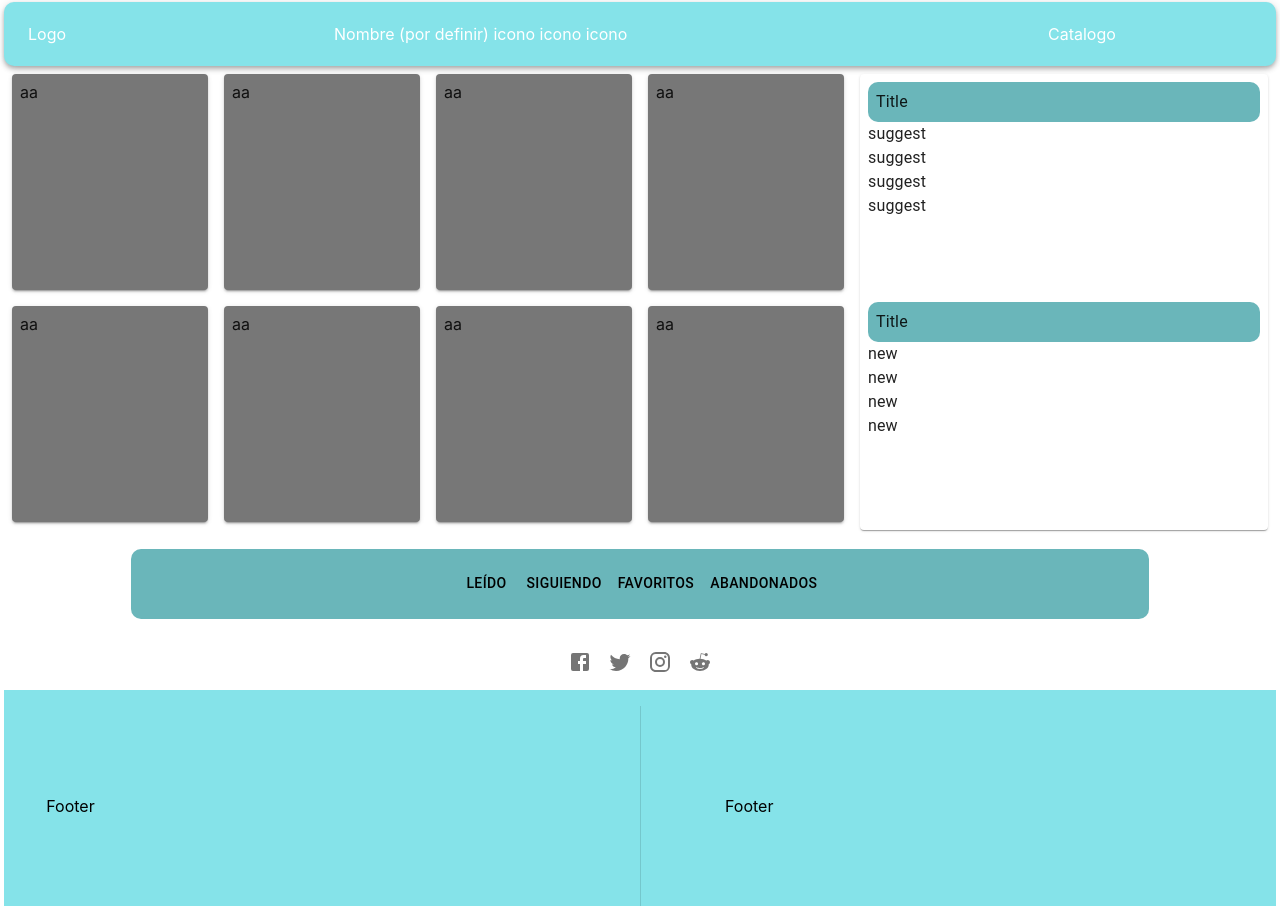
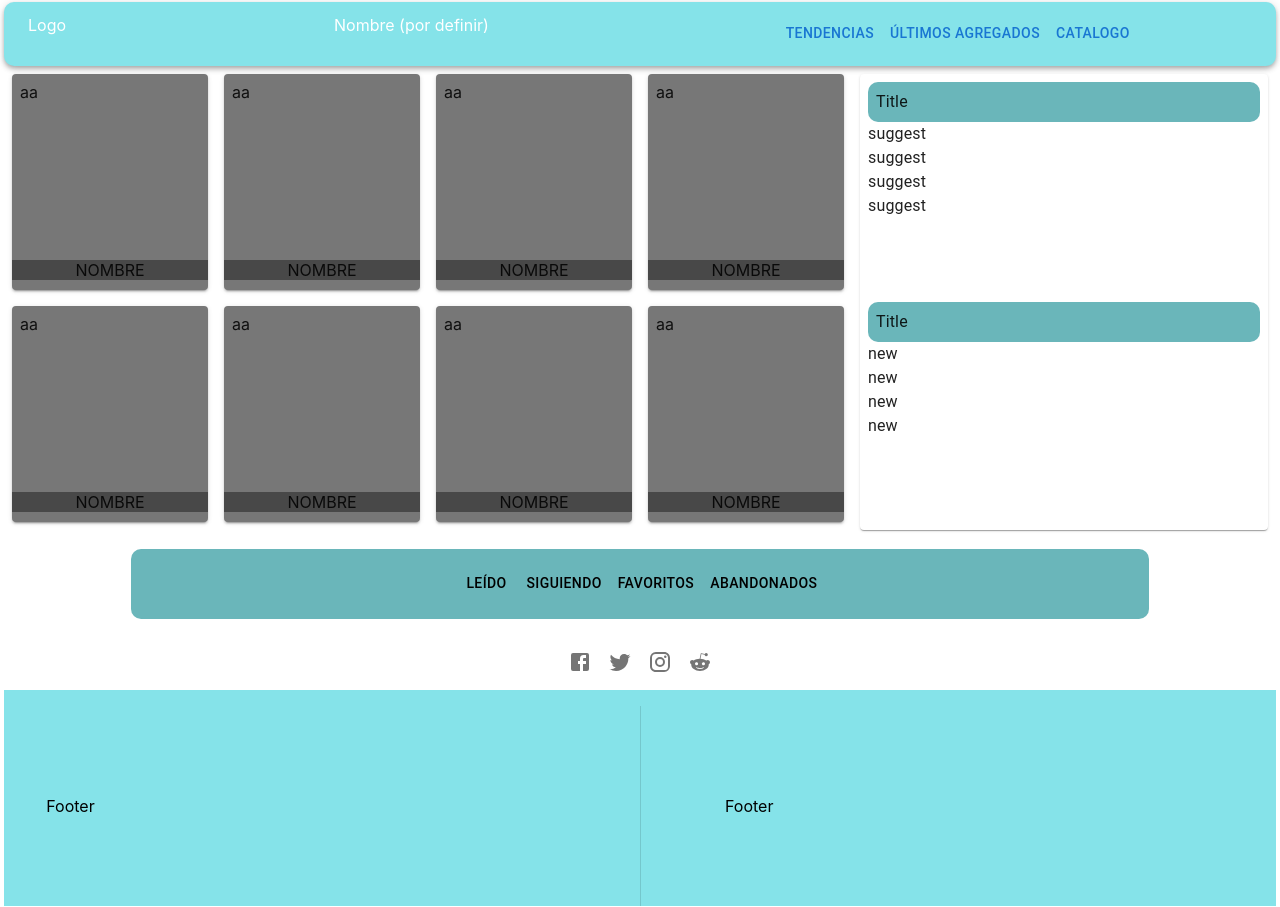
Before and after one commit to velasquezgalejandro/FirstProject, a React (Create React App) app: page / in a window 1280 px wide. Built offline with nearby package versions, Linux system fonts and the light colour scheme.

Commit message:
arreglos en navbar y organizacion de infotarget

```diff
--- a/src/Frontend/MainHelpers/Targets/InfoTarget.jsx
+++ b/src/Frontend/MainHelpers/Targets/InfoTarget.jsx
@@ -1,12 +1,22 @@
 import React from 'react';
 import Card from '@mui/material/Card';
+import Box from '@mui/material/Box';
 
 const InfoTarget = () => {
   return (
+    <Box
+      sx={{
+        width: '25%',
+        '& :hover': {
+          transform: 'translateY(-5px) scale(1.005) translateZ(0)',
+          boxShadow: '0 15px 24px rgba(0,0,0,0.11)',
+        },
+      }}
+    >
       <Card
         elevation={2}
         sx={{
-        width: '25%',
+          position: 'relative',
           height: '200px',
           bgcolor: '#777',
           p: 1,
@@ -14,7 +24,23 @@ const InfoTarget = () => {
         }}
       >
         aa
+        <Box
+          sx={{
+            position: 'absolute',
+            display: 'flex',
+            justifyContent: 'center',
+            alignItems: 'center',
+            left: 0,
+            bottom: 10,
+            width: '100%',
+            height: '20px',
+            bgcolor: 'rgba(0,0,0,0.4)',
+          }}
+        >
+          NOMBRE
+        </Box>
       </Card>
+    </Box>
   );
 };
 
--- a/src/Frontend/Navbar.jsx
+++ b/src/Frontend/Navbar.jsx
@@ -1,6 +1,8 @@
 import React from 'react';
 import AppBar from '@mui/material/AppBar';
 import Grid from '@mui/material/Grid';
+import Box from '@mui/material/Box';
+import Button from '@mui/material/Button';
 import Toolbar from '@mui/material/Toolbar';
 
 const Navbar = () => {
@@ -15,11 +17,19 @@ const Navbar = () => {
             <Grid xs={3} item>
               Logo
             </Grid>
-            <Grid xs={7} item>
-              Nombre (por definir) icono icono icono
+            <Grid
+              xs={7}
+              item
+              sx={{ display: 'flex', justifyContent: 'space-between' }}
+            >
+              Nombre (por definir)
+              <Box>
+                <Button>Tendencias </Button>
+                <Button>Últimos agregados</Button>
+              </Box>
             </Grid>
             <Grid xs={2} item>
-              Catalogo
+              <Button>Catalogo</Button>
             </Grid>
           </Grid>
         </Toolbar>
```
Lines whose indentation alone changed are shown as unchanged.
